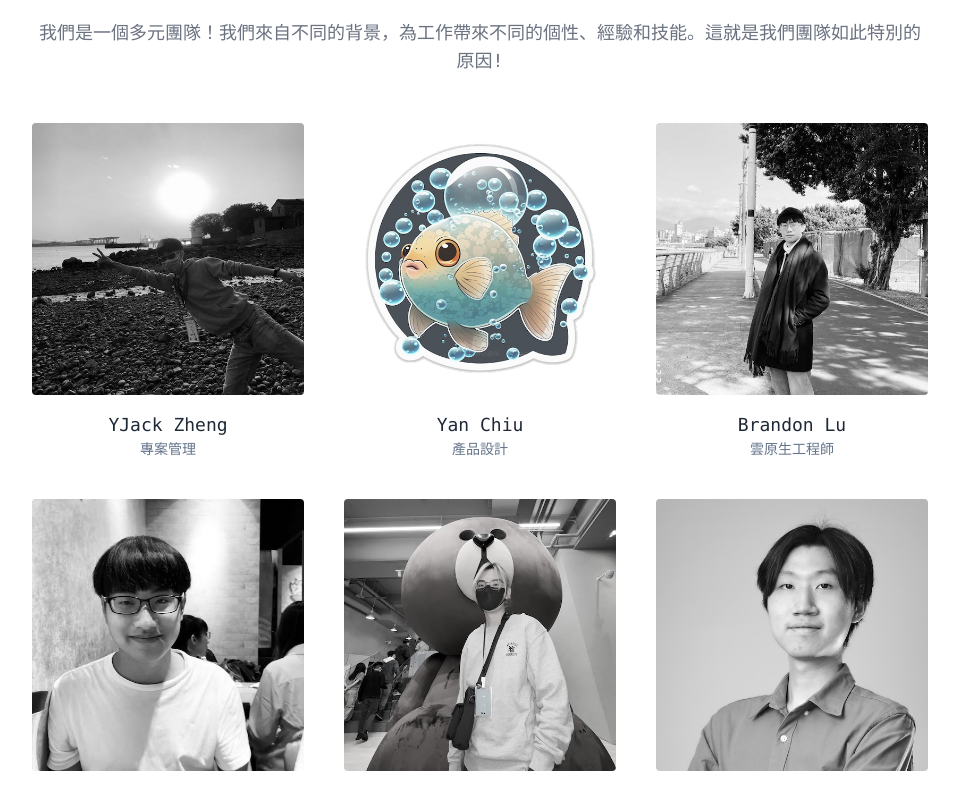
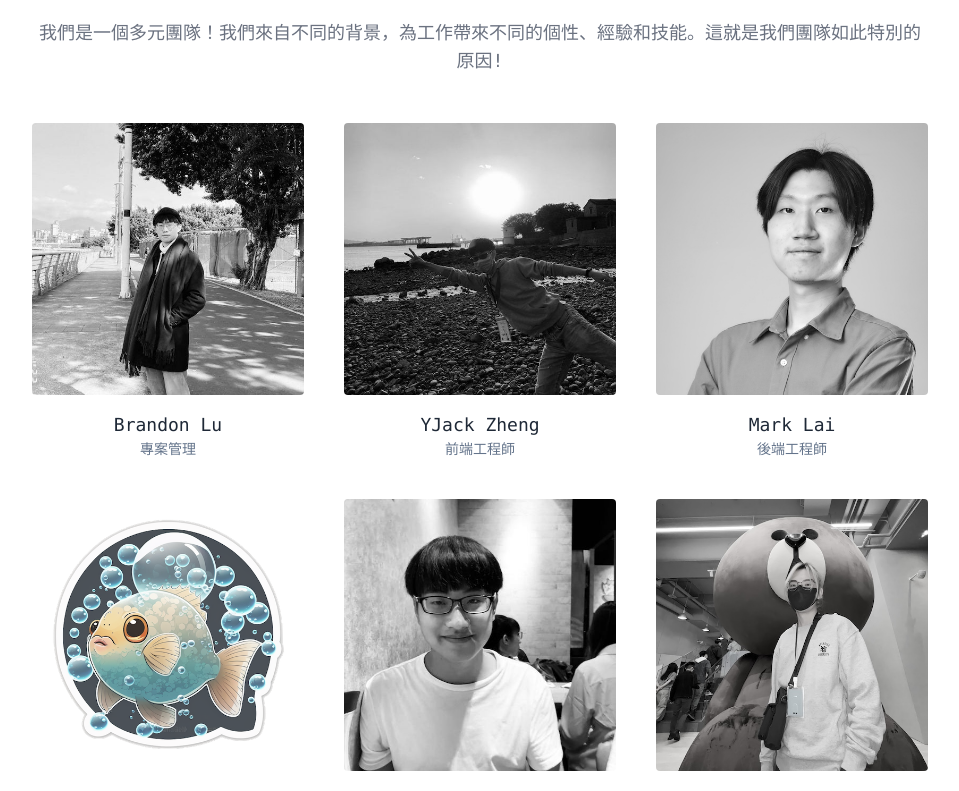
Before and after one commit to CeranaStudio/official-website, a Nuxt app: page /about in a window 1280 px wide. Shown: the part 209-1000 px from the top of the page, without its empty margins (160-1119 px from the left). Built offline with nearby package versions, Linux system fonts and the light colour scheme.

Commit message:
feat: modify job title

```diff
--- a/components/about/Team.vue
+++ b/components/about/Team.vue
@@ -7,33 +7,15 @@
         <div class="grid md:grid-cols-3 gap-10 mx-auto max-w-4xl mt-12">
             <UiPersonCard
                 class="mx-auto"
-                src="/img/about/YJack.jpg"
-                title="YJack Zheng"
+                src="/img/about/Brandon.jpg"
+                title="Brandon Lu"
                 role="專案管理"
             />
             <UiPersonCard
                 class="mx-auto"
-                src="/img/about/Yan.png"
-                title="Yan Chiu"
-                role="產品設計"
-            />
-            <UiPersonCard
-                class="mx-auto"
-                src="/img/about/Brandon.jpg"
-                title="Brandon Lu"
-                role="雲原生工程師"
-            />
-            <UiPersonCard
-                class="mx-auto"
-                src="/img/about/Ian.jpg"
-                title="Ian Chiu"
-                role="軟體工程師"
-            />
-            <UiPersonCard
-                class="mx-auto"
-                src="/img/about/CTHua.jpg"
-                title="CTHua"
-                role="全端工程師"
+                src="/img/about/YJack.jpg"
+                title="YJack Zheng"
+                role="前端工程師"
             />
             <UiPersonCard
                 class="mx-auto"
@@ -41,6 +23,24 @@
                 title="Mark Lai"
                 role="後端工程師"
             />
+            <UiPersonCard
+                class="mx-auto"
+                src="/img/about/Yan.png"
+                title="Yan Chiu"
+                role="區塊鏈工程師"
+            />
+            <UiPersonCard
+                class="mx-auto"
+                src="/img/about/Ian.jpg"
+                title="Ian Chiu"
+                role="軟韌體暨物聯網工程師"
+            />
+            <UiPersonCard
+                class="mx-auto"
+                src="/img/about/CTHua.jpg"
+                title="CTHua"
+                role="合約工程師"
+            />
         </div>
     </div>
 </template>
```
